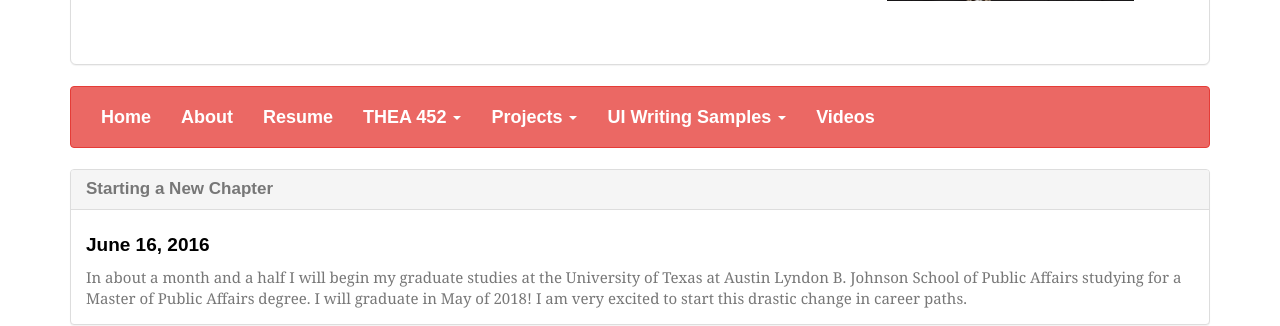
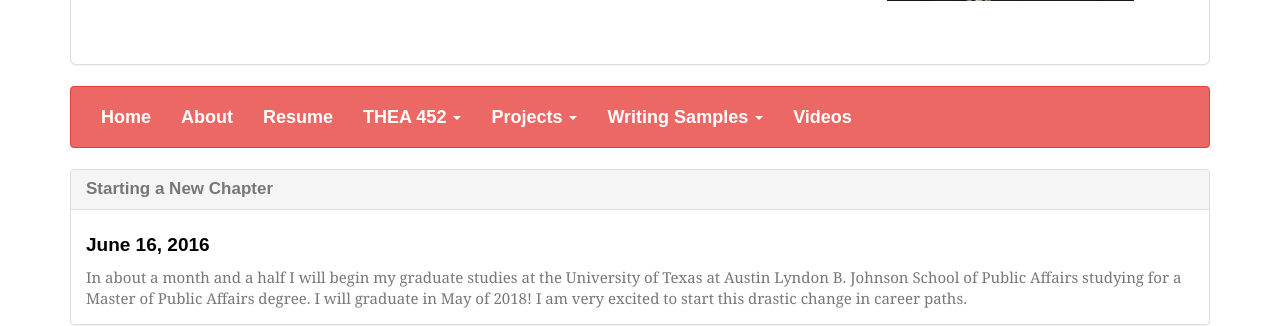
Before and after one commit to michelleplunkett/michelleplunkett.github.io, a Jekyll site: the page built from index.html, in a window 1280 px wide. Shown: the part 331-657 px from the top of the page. Built offline with Jekyll 4.4.1, drawn with Linux system fonts in a browser that asks for light colours; nearby versions of some CDN libraries; some web fonts are replaced; Markdown is read by kramdown in place of the engine named in the settings.

Commit message:
Update navigation.html

```diff
--- a/_includes/navigation.html
+++ b/_includes/navigation.html
@@ -34,9 +34,9 @@
           </ul>
       </li>
       <li class="dropdown">
-          <a href="#" class="dropdown-toggle" data-toggle="dropdown" role="button" aria-expanded="false"> UI Writing Samples <span class="caret"></span></a>
+          <a href="#" class="dropdown-toggle" data-toggle="dropdown" role="button" aria-expanded="false">Writing Samples <span class="caret"></span></a>
           <ul class="dropdown-menu" role="menu">
-            <li><a href="/writing/_posts/2016-06-16-INFO202Final.html">INFO 202 Final</a></li>
+            <li><a href="/writing.html">Writingl</a></li>
           </ul>
       </li>
       <li {% if page.title == 'Videos' %} class="active" {% endif %} >
```
